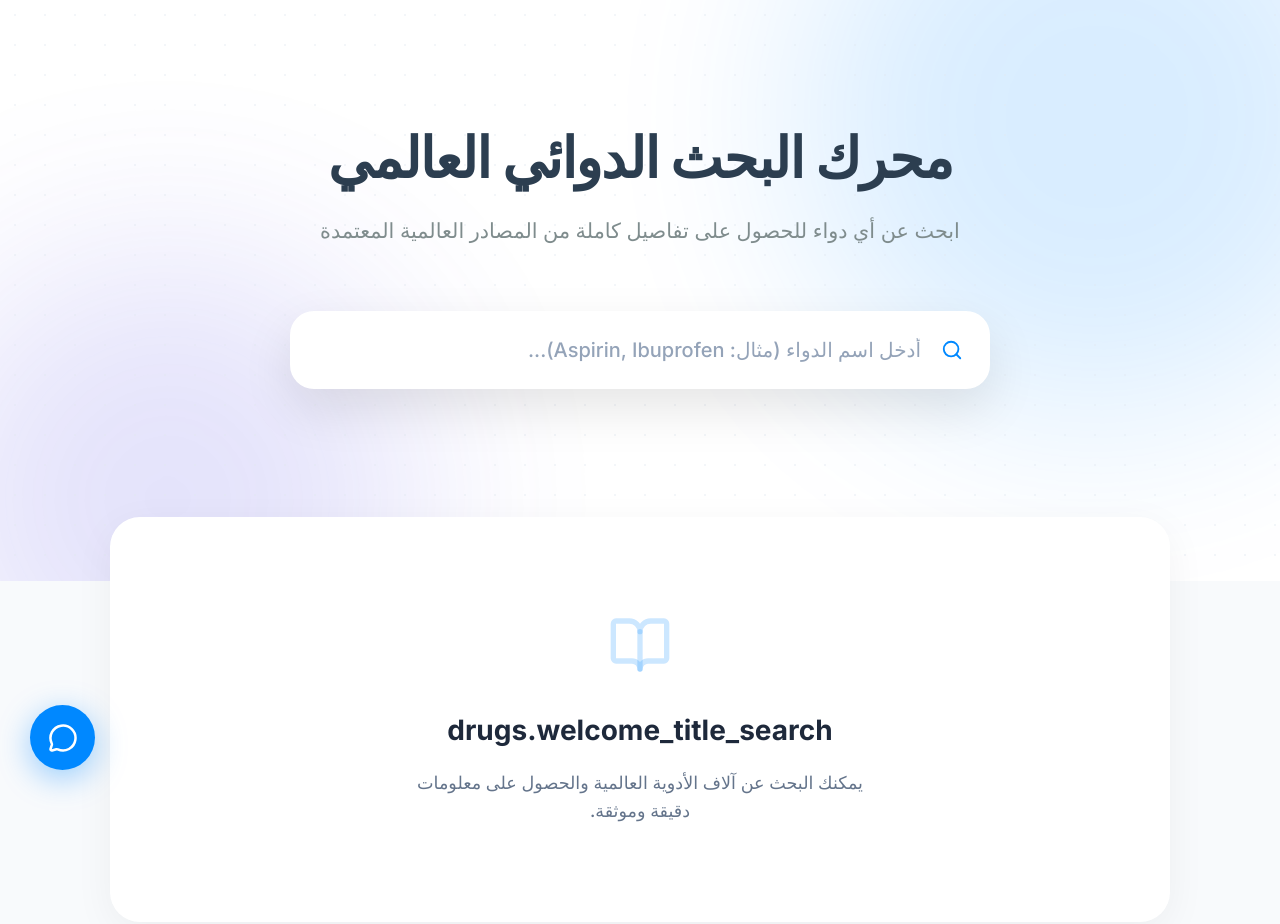
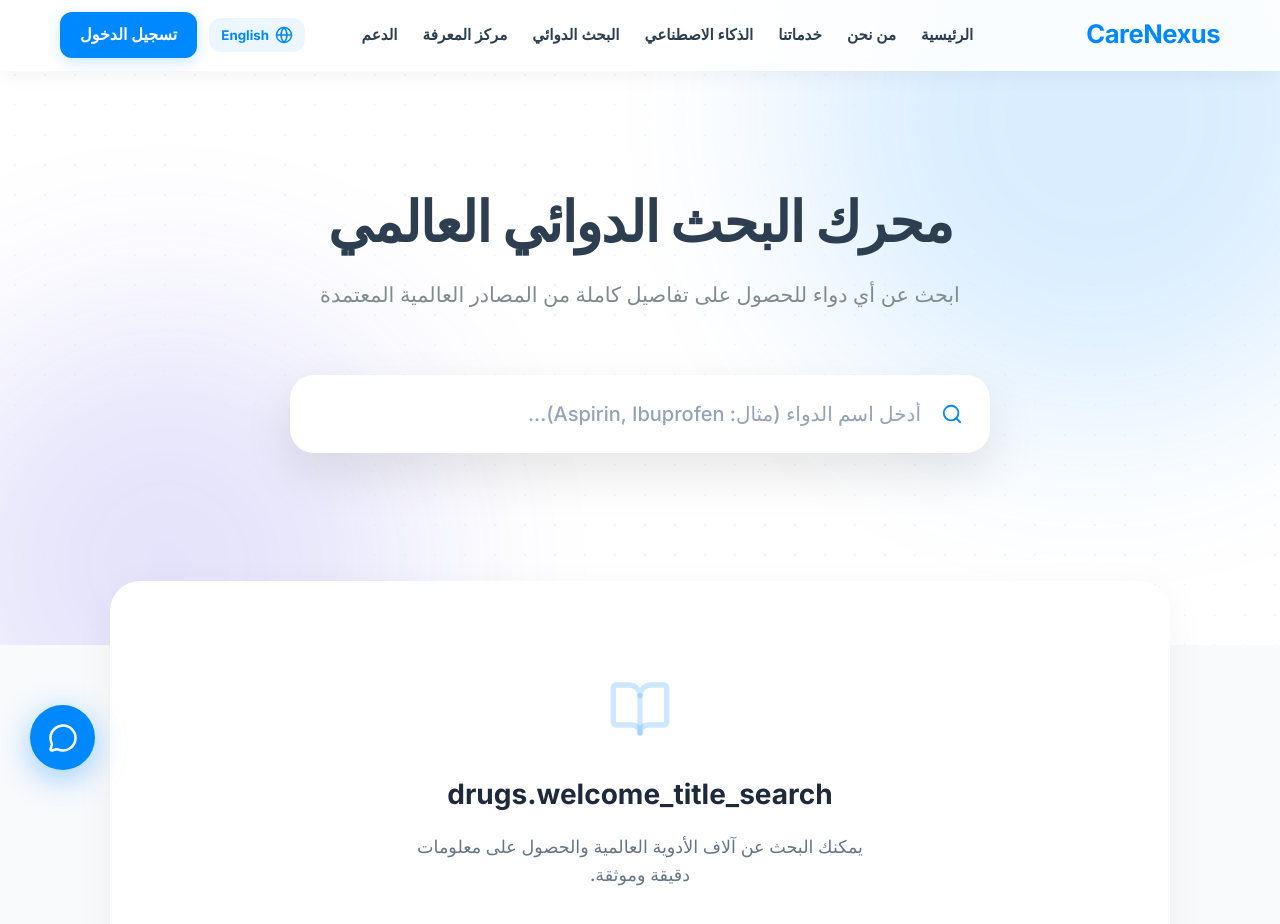
Before and after one commit to abdallahafifi667-dev/CareNexus, a React (Vite) app in the folder new/: page /drug-search in a window 1280 px wide. Shown: the top 924 px of the page. Built offline with nearby package versions, Linux system fonts and the light colour scheme; a web font is replaced by a local one.

Commit message:
feat: implement DrugSearch page UI and configure public routing

```diff
--- a/new/src/pages/public/DrugSearch/DrugSearch.scss
+++ b/new/src/pages/public/DrugSearch/DrugSearch.scss
@@ -10,7 +10,7 @@
     .search-header-bg {
         position: relative;
         background: $white;
-        padding: 8rem 2rem 12rem;
+        padding: 12rem 2rem 12rem;
         text-align: center;
         overflow: hidden;
 
--- a/new/src/pages/public/PublicRoutes.jsx
+++ b/new/src/pages/public/PublicRoutes.jsx
@@ -22,7 +22,7 @@ const PublicRoutes = () => {
     const location = useLocation();
 
     // Define all valid public paths to exclude NotFound
-    const publicPaths = ['/', '/about', '/services', '/support', '/contact', '/faq', '/medical-ai', '/knowledge-ai'];
+    const publicPaths = ['/', '/about', '/services', '/support', '/contact', '/faq', '/medical-ai', '/knowledge-ai', '/drug-search'];
     const isNotFound = !publicPaths.includes(location.pathname);
 
     return (
```
